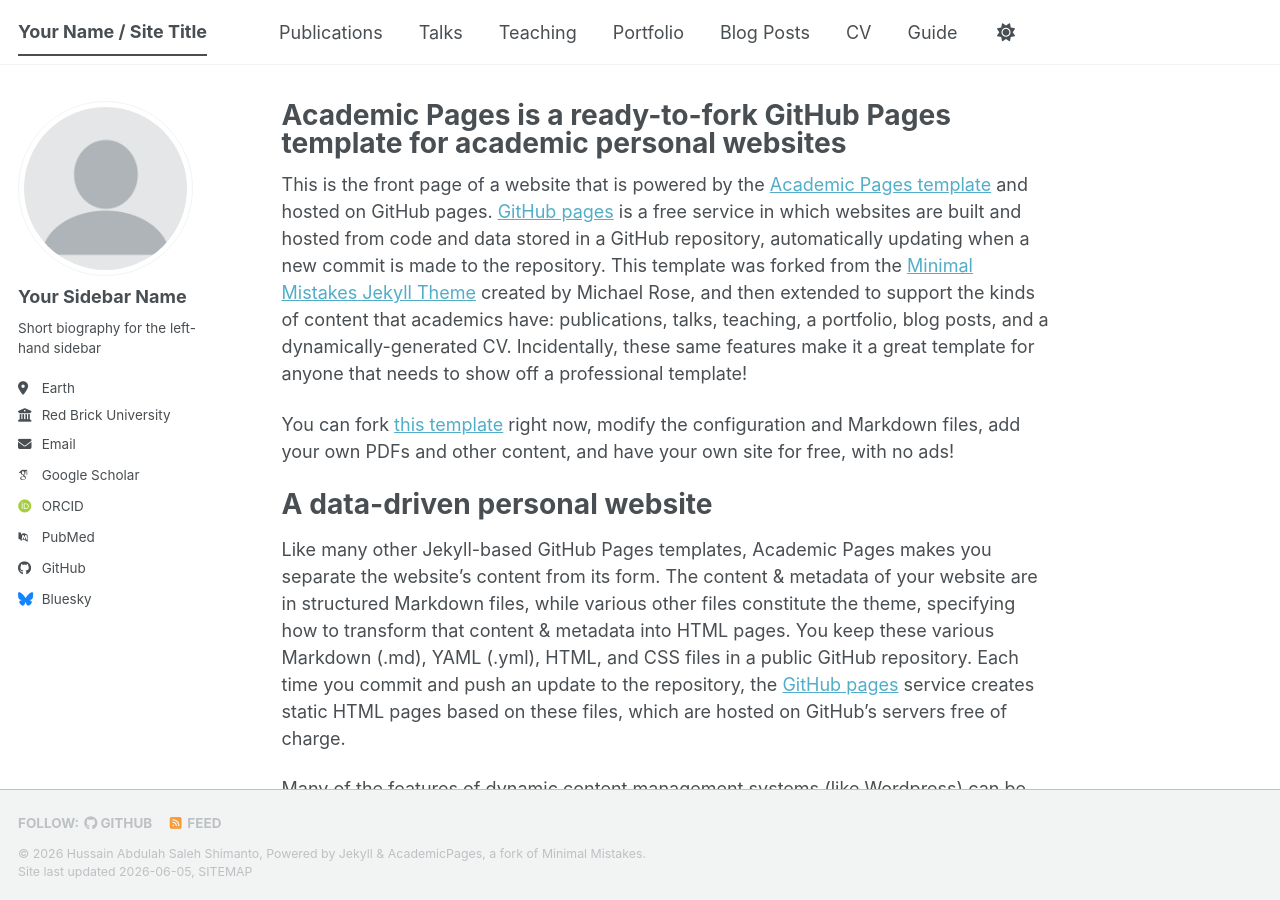
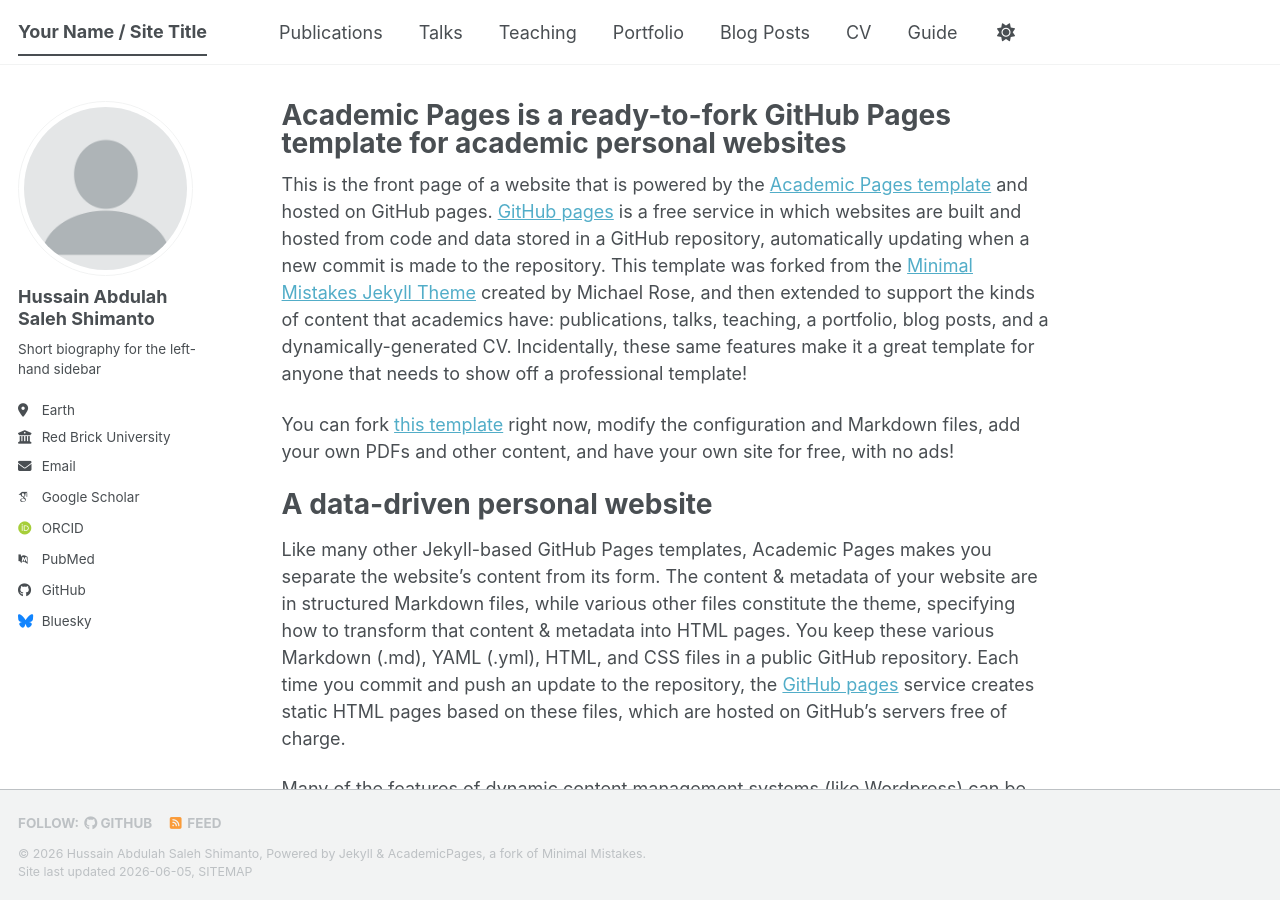
Before and after one commit to shimanto700/hussain-shimanto.github.io, a Jekyll site: the page built from _pages/about.md, in a window 1280 px wide and 900 px high. Built offline with Jekyll 4.4.1, drawn with Linux system fonts in a browser that asks for light colours; some web fonts are replaced; a script bundle is joined from its source files by our own code; library files that are not in the unit come from our copies.

Commit message:
Update _config.yml

```diff
--- a/_config.yml
+++ b/_config.yml
@@ -24,7 +24,7 @@ repository               : "academicpages/academicpages.github.io"
 author:
   # Biographic information
   avatar           : "profile.png"
-  name             : "Your Sidebar Name"
+  name             : "Hussain Abdulah Saleh Shimanto"
   pronouns         : # example: "she/her"
   bio              : "Short biography for the left-hand sidebar"
   location         : "Earth"
```
